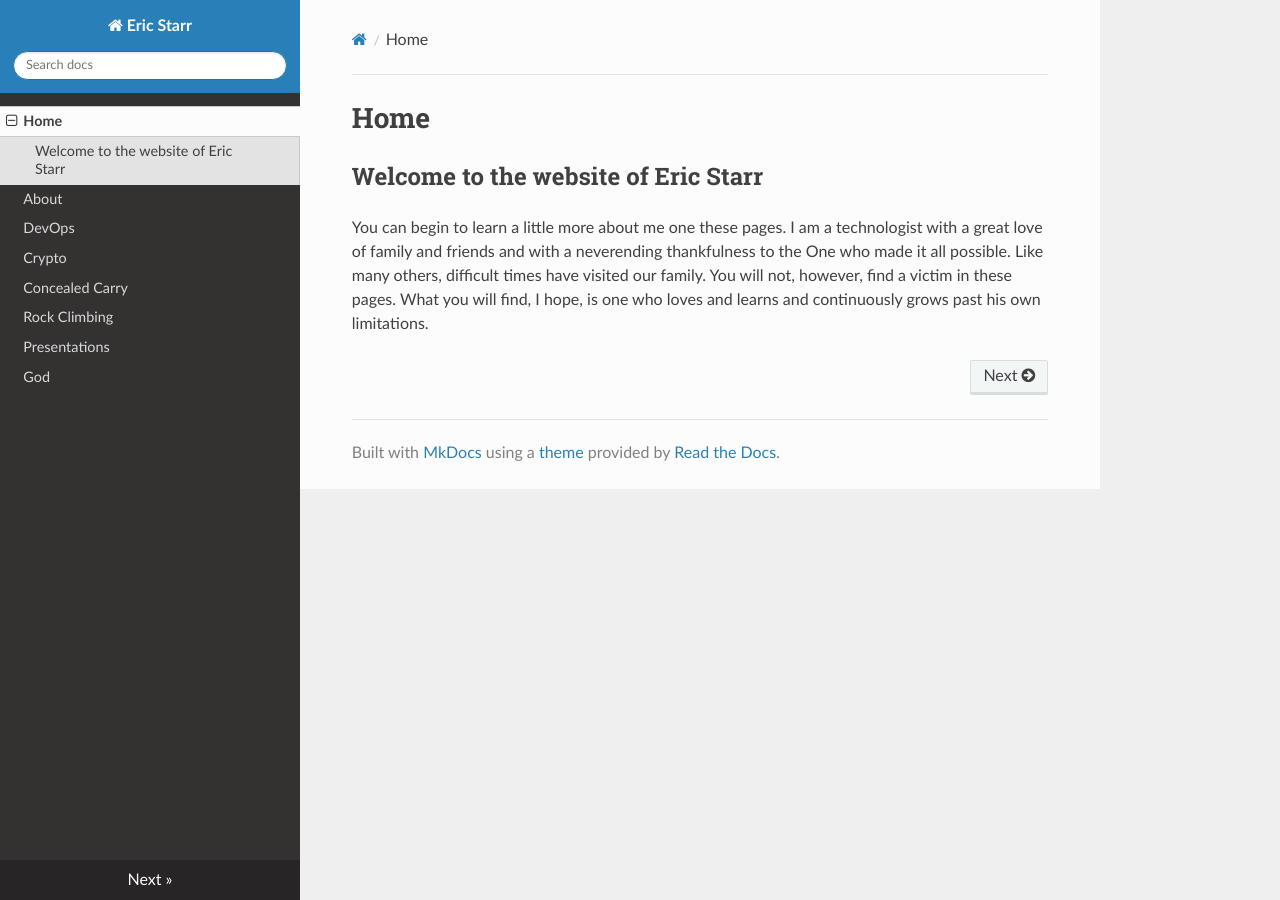
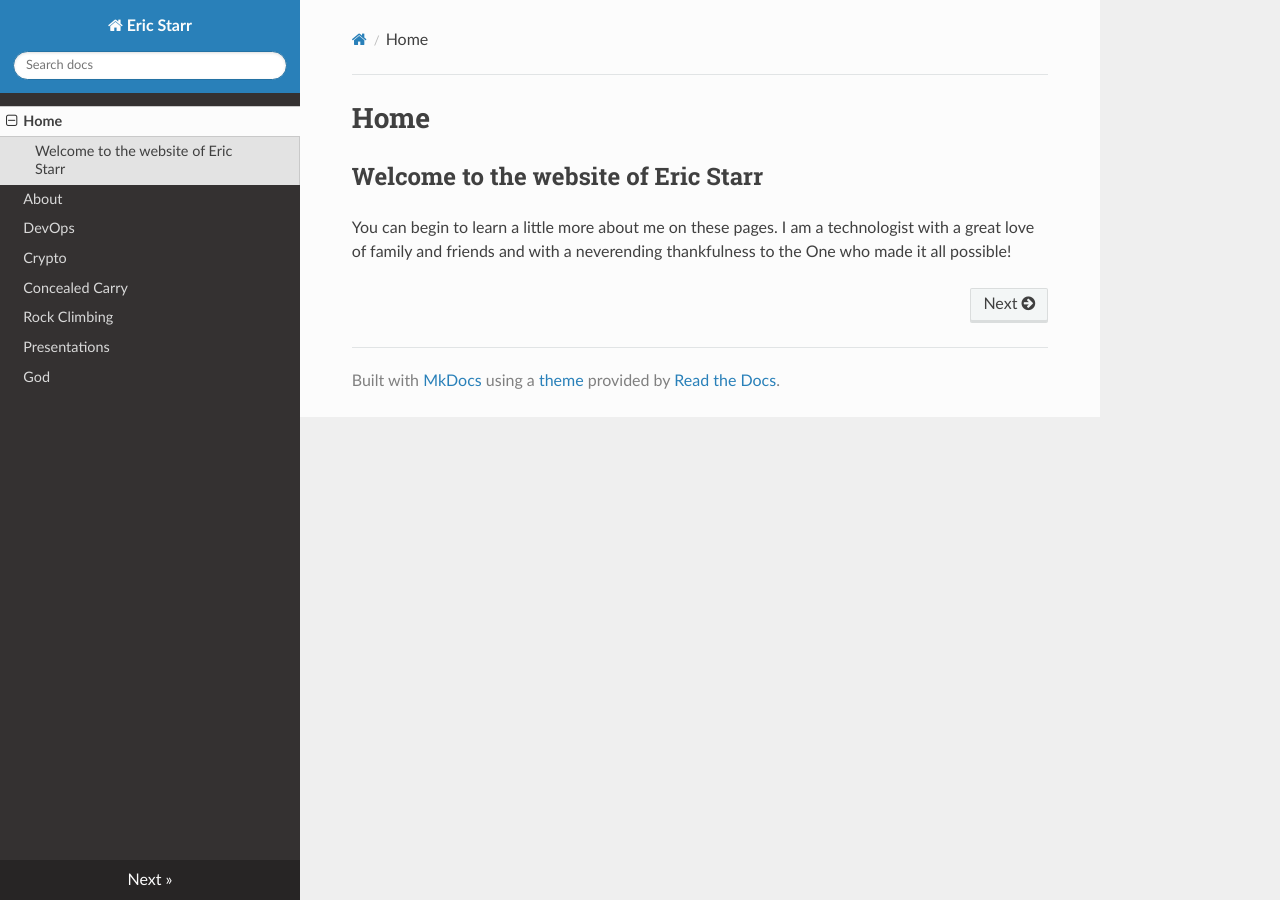
Before and after one commit to starrman777/my-website, an MkDocs documentation site: the page built from docs/index.md, in a window 1280 px wide. Built offline with MkDocs 1.6.1, drawn with Linux system fonts in a browser that asks for light colours; nearby versions of some CDN libraries.

Commit message:
Update index.md

```diff
--- a/docs/index.md
+++ b/docs/index.md
@@ -2,4 +2,4 @@
 
 ## Welcome to the website of Eric Starr
 
-You can begin to learn a little more about me one these pages.  I am a technologist with a great love of family and friends and with a neverending thankfulness to the One who made it all possible.  Like many others, difficult times have visited our family.  You will not, however, find a victim in these pages.  What you will find, I hope, is one who loves and learns and continuously grows past his own limitations.
+You can begin to learn a little more about me on these pages.  I am a technologist with a great love of family and friends and with a neverending thankfulness to the One who made it all possible!
```
